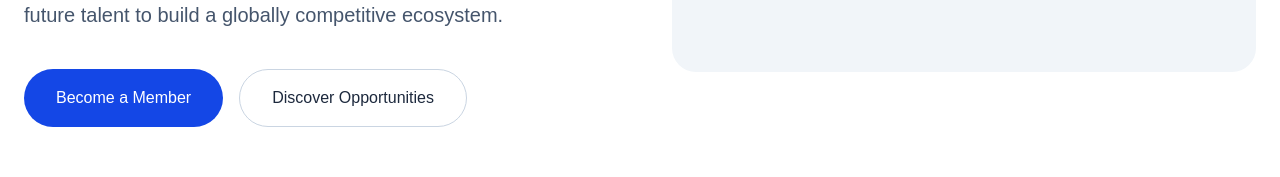
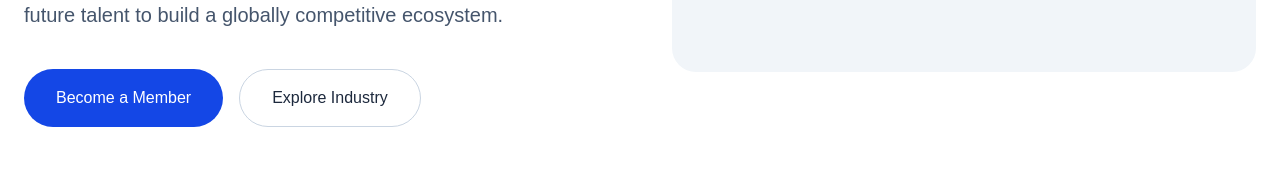
Before and after one commit to Ants-siaa/SIAA-site, a Next.js app: page / in a window 1280 px wide. Shown: the part 619-796 px from the top of the page. Built offline with nearby package versions, Linux system fonts and the light colour scheme.

Commit message:
Update Hero.tsx

```diff
--- a/components/Hero.tsx
+++ b/components/Hero.tsx
@@ -32,7 +32,7 @@ export default function Hero() {
               </button>
 
               <button className="rounded-full border border-slate-300 px-8 py-4 text-slate-800">
-                Discover Opportunities
+                Explore Industry
               </button>
 
             </div>
```
